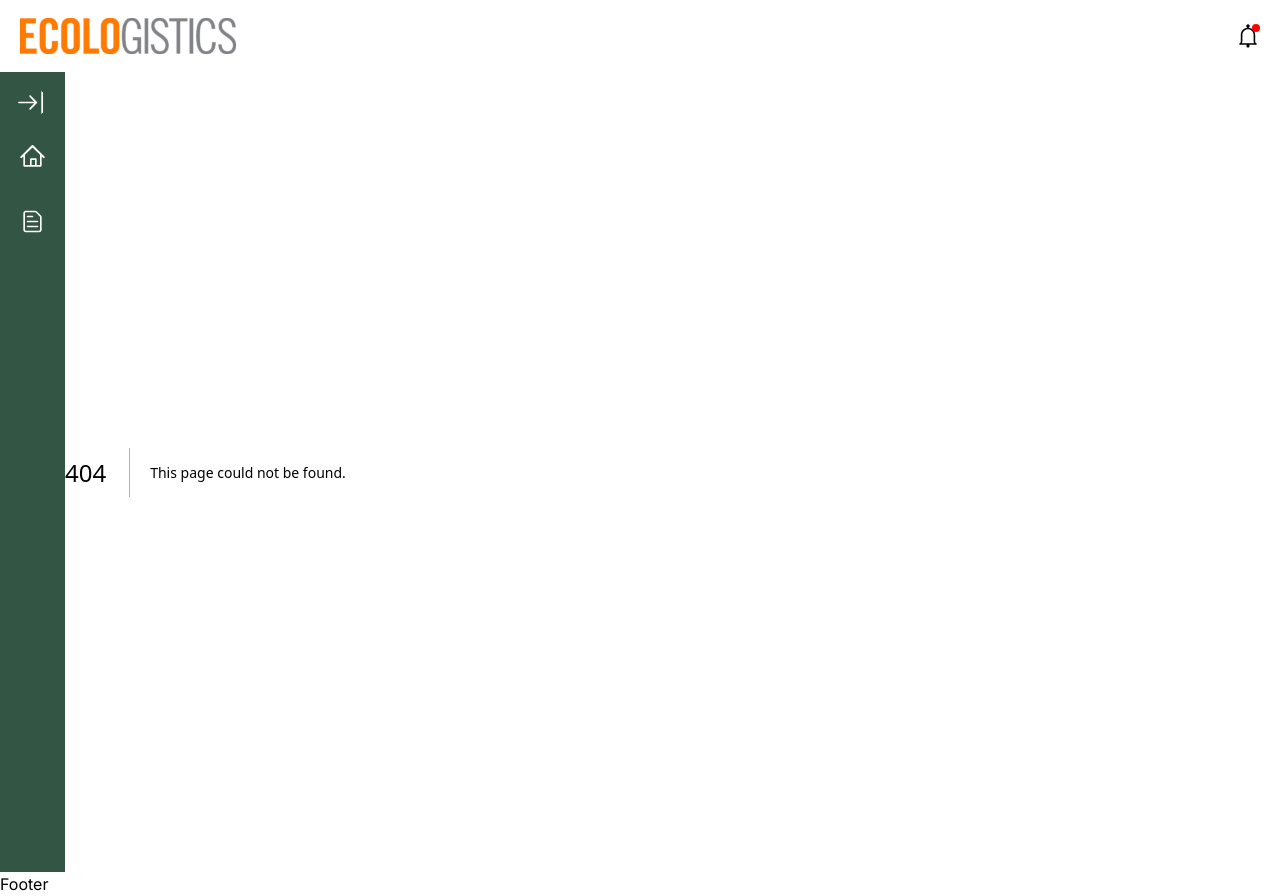
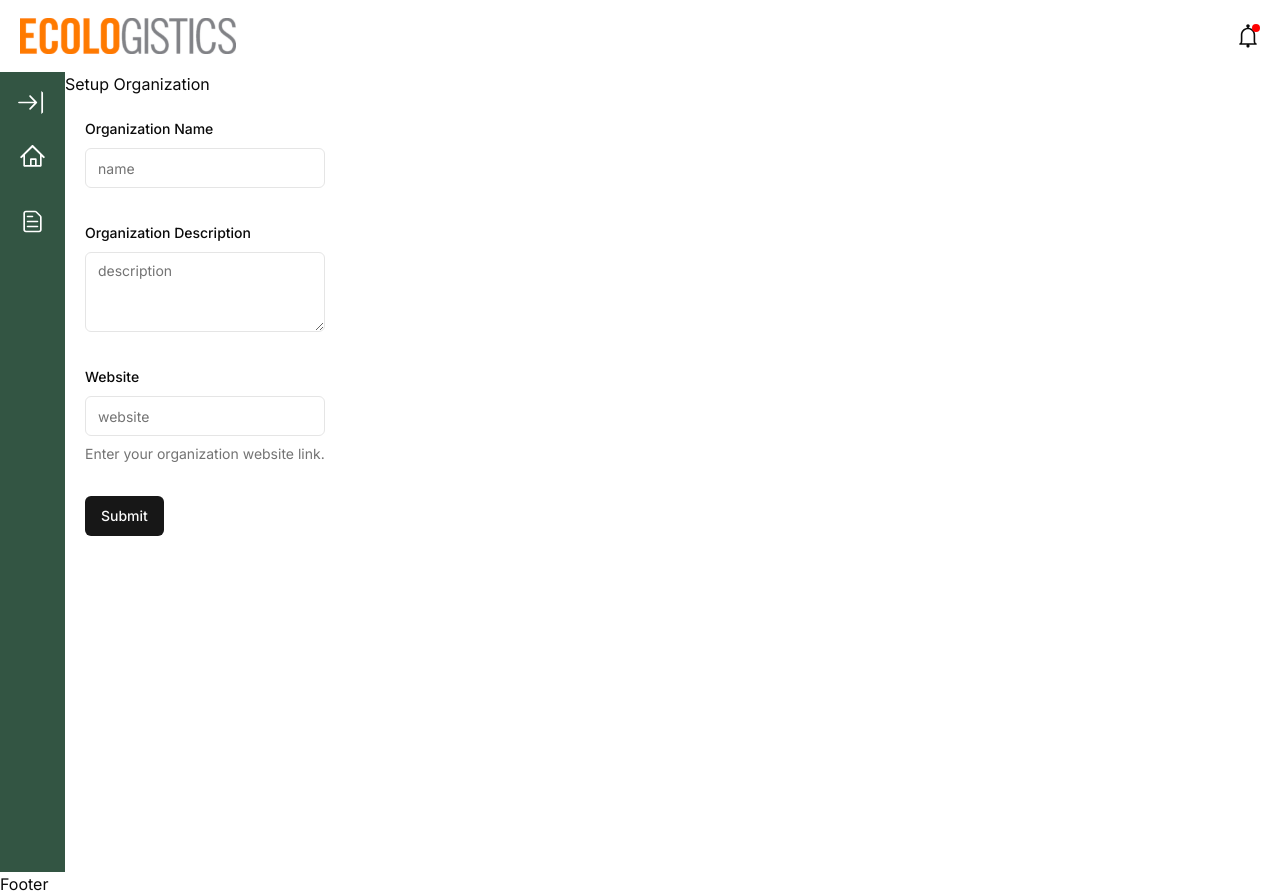
Before and after one commit to hack4impact-calpoly/ecologistics-portal, a Next.js app: page /setup-organization in a window 1280 px wide. Before the commit this address had no page. Built offline with nearby package versions, Linux system fonts and the light colour scheme.

Commit message:
move setup organization to route

```diff
--- a/src/app/page.tsx
+++ b/src/app/page.tsx
@@ -2,7 +2,6 @@ import ReimbursementCard from "@/components/reimbursement-card";
 import AdminTable from "@/components/admin-table/admin-table";
 import SponsoredOrgTable from "@/components/sponsored-org-table/sponsored-org-table";
 import { data } from "@/test/mock-data";
-import OrgSetup from "@/components/org-setup";
 
 export default function Home() {
   return (
@@ -13,7 +12,6 @@ export default function Home() {
         {...data[0]}
         receiptLink="https://legaltemplates.net/wp-content/uploads/receipt-template.png"
       /> */}
-      <OrgSetup />
     </main>
   );
 }
--- a/src/components/setup-organization.tsx
+++ b/src/app/setup-organization/page.tsx
@@ -1,5 +1,7 @@
 "use client";
 
+import { z } from "zod";
+import { zodResolver } from "@hookform/resolvers/zod";
 import {
   Form,
   FormItem,
@@ -9,12 +11,19 @@ import {
   FormField,
 } from "@/components/ui/form";
 import { useForm } from "react-hook-form";
-import { Input } from "./ui/input";
-import { Textarea } from "./ui/textarea";
-import { Button } from "./ui/button";
+import { Input } from "../../components/ui/input";
+import { Textarea } from "../../components/ui/textarea";
+import { Button } from "../../components/ui/button";
 
-export default function OrgSetup() {
+const formSchema = z.object({
+  name: z.string().min(1).max(50),
+  description: z.string().max(1000),
+  website: z.string().url(),
+});
+
+export default function Page() {
   const form = useForm({
+    resolver: zodResolver(formSchema),
     defaultValues: {
       name: "",
       description: "",
@@ -29,7 +38,7 @@ export default function OrgSetup() {
 
   return (
     <div>
-      <h1>Organization Setup</h1>
+      <h1>Setup Organization</h1>
       <Form {...form}>
         <form onSubmit={form.handleSubmit(onSubmit)} className="space-y-8 m-5">
           <FormField
@@ -37,7 +46,7 @@ export default function OrgSetup() {
             name="name"
             render={({ field }) => (
               <FormItem>
-                <FormLabel>Organzation Name</FormLabel>
+                <FormLabel>Organization Name</FormLabel>
                 <FormControl>
                   <Input placeholder="name" {...field} />
                 </FormControl>
@@ -49,7 +58,7 @@ export default function OrgSetup() {
             name="description"
             render={({ field }) => (
               <FormItem>
-                <FormLabel>Organzation Description</FormLabel>
+                <FormLabel>Organization Description</FormLabel>
                 <FormControl>
                   <Textarea placeholder="description" {...field} />
                 </FormControl>
```
